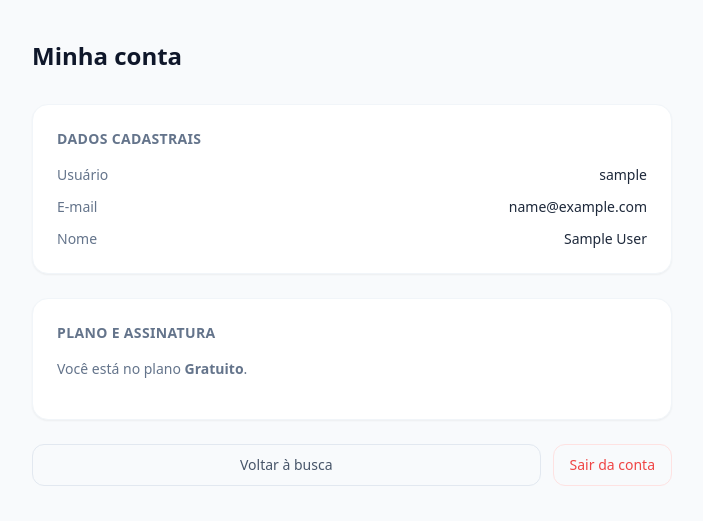
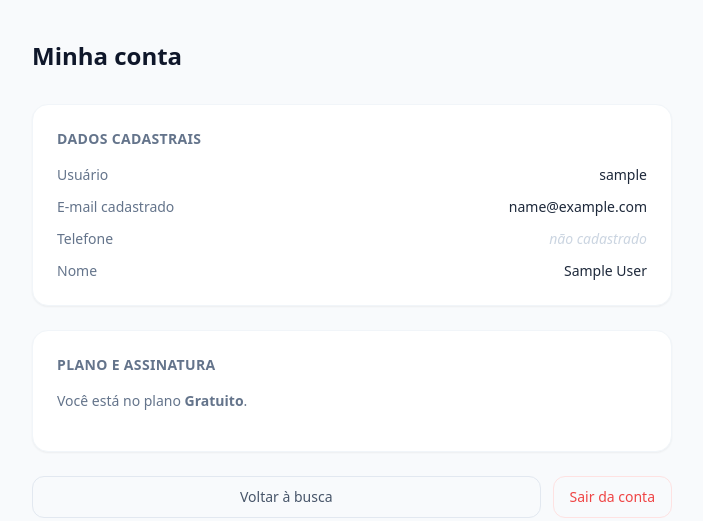
Before and after one commit to fabioGuttierrez/incide, a Django app: page /conta/perfil/ in a window 1280 px wide. Shown: the part 57-578 px from the top of the page, without its empty margins (288-991 px from the left). Run offline with Django 5.2, Linux system fonts and the light colour scheme; the visitor is signed in with stand-in values (Sample User, id 1); some libraries are stand-ins or nearby versions.

Commit message:
fix: corrige fluxo PIX e email no checkout Asaas + perfil do usuário
- Asaas: atualiza email do customer existente se estava vazio (PUT /customers/{id})
- Asaas: retry com 3 tentativas e intervalo de 2s ao buscar invoiceUrl do PIX
- Subscription.is_active: remove 'trial' da condição (só 'active' libera acesso)
- Checkout guard: redireciona ao link PIX se assinatura está pending/trial
- Profile: exibe Plano, Vigência (calculada via calendar), Email, Telefone
- View profile: calcula period_end com stdlib calendar sem dependência externa

Co-Authored-By: Claude Opus 4.6 <noreply@anthropic.com>

```diff
--- a/apps/accounts/models.py
+++ b/apps/accounts/models.py
@@ -74,7 +74,7 @@ class Subscription(models.Model):
 
     @property
     def is_active(self):
-        if self.status != 'active' and self.status != 'trial':
+        if self.status != 'active':
             return False
         if self.ends_at and self.ends_at < timezone.now():
             return False
--- a/apps/accounts/views.py
+++ b/apps/accounts/views.py
@@ -1,3 +1,5 @@
+import calendar
+
 from django.shortcuts import render, redirect
 from django.contrib.auth import authenticate, login, logout
 from django.contrib.auth.forms import AuthenticationForm
@@ -58,6 +60,24 @@ def profile_view(request):
     except Subscription.DoesNotExist:
         subscription = None
 
+    period_end = None
+    if subscription and subscription.starts_at:
+        starts = subscription.starts_at
+        if subscription.billing_cycle == 'annual':
+            year = starts.year + 1
+            month = starts.month
+            day = min(starts.day, calendar.monthrange(year, month)[1])
+            period_end = starts.replace(year=year, month=month, day=day)
+        else:
+            # monthly: advance 1 month
+            month = starts.month + 1
+            year = starts.year
+            if month > 12:
+                month = 1
+                year += 1
+            day = min(starts.day, calendar.monthrange(year, month)[1])
+            period_end = starts.replace(year=year, month=month, day=day)
+
     upgrade_plans = Plan.objects.filter(
         is_active=True, price_brl__gt=0
     ).order_by('price_brl')
@@ -65,4 +85,5 @@ def profile_view(request):
     return render(request, 'accounts/profile.html', {
         'subscription': subscription,
         'upgrade_plans': upgrade_plans,
+        'period_end': period_end,
     })
--- a/templates/accounts/profile.html
+++ b/templates/accounts/profile.html
@@ -15,10 +15,14 @@
         <span class="text-sm font-medium text-slate-800">{{ user.username }}</span>
       </div>
       <div class="flex items-center justify-between">
-        <span class="text-sm text-slate-500">E-mail</span>
+        <span class="text-sm text-slate-500">E-mail cadastrado</span>
         <span class="text-sm font-medium text-slate-800">
           {% if user.email %}{{ user.email }}{% else %}<span class="text-slate-300 italic">não cadastrado</span>{% endif %}
         </span>
+      </div>
+      <div class="flex items-center justify-between">
+        <span class="text-sm text-slate-500">Telefone</span>
+        <span class="text-sm italic text-slate-300">não cadastrado</span>
       </div>
       <div class="flex items-center justify-between">
         <span class="text-sm text-slate-500">Nome</span>
@@ -35,31 +39,51 @@
 
     {% if subscription %}
 
-      <!-- Status badge -->
-      <div class="flex items-center justify-between mb-4">
-        <div>
-          <p class="text-lg font-bold text-slate-900">{{ subscription.plan.name }}</p>
-          <p class="text-xs text-slate-400">
-            {{ subscription.get_billing_cycle_display }} ·
+      <!-- Resumo do plano -->
+      <div class="space-y-3 mb-4">
+        <div class="flex items-center justify-between">
+          <span class="text-sm text-slate-500">Plano contratado</span>
+          <div class="flex items-center gap-2">
+            <span class="text-sm font-semibold text-slate-800">{{ subscription.plan.name }}</span>
+            <span class="text-xs font-semibold px-2.5 py-0.5 rounded-full
+              {% if subscription.status == 'active' %}bg-green-100 text-green-700
+              {% elif subscription.status == 'trial' %}bg-blue-100 text-blue-700
+              {% elif subscription.status == 'pending' %}bg-amber-100 text-amber-700
+              {% elif subscription.status == 'past_due' %}bg-red-100 text-red-700
+              {% else %}bg-slate-100 text-slate-500{% endif %}">
+              {% if subscription.status == 'active' %}Ativo
+              {% elif subscription.status == 'trial' %}Trial
+              {% elif subscription.status == 'pending' %}Aguardando pagamento
+              {% elif subscription.status == 'past_due' %}Em atraso
+              {% else %}Cancelado{% endif %}
+            </span>
+          </div>
+        </div>
+
+        <div class="flex items-center justify-between">
+          <span class="text-sm text-slate-500">Ciclo</span>
+          <span class="text-sm font-medium text-slate-800">{{ subscription.get_billing_cycle_display }}</span>
+        </div>
+
+        {% if period_end %}
+          <div class="flex items-center justify-between">
+            <span class="text-sm text-slate-500">Vigência</span>
+            <span class="text-sm font-medium text-slate-800">
+              {{ subscription.starts_at|date:"d/m/Y" }} a {{ period_end|date:"d/m/Y" }}
+            </span>
+          </div>
+        {% endif %}
+
+        <div class="flex items-center justify-between">
+          <span class="text-sm text-slate-500">Valor</span>
+          <span class="text-sm font-medium text-slate-800">
             {% if subscription.billing_cycle == 'monthly' %}
               R$ {{ subscription.plan.price_brl|floatformat:0 }}/mês
             {% else %}
-              R$ {{ subscription.plan.price_brl|floatformat:0|add:"0" }}/ano
+              R$ {{ subscription.plan.price_brl|floatformat:0 }}/ano
             {% endif %}
-          </p>
+          </span>
         </div>
-        <span class="text-xs font-semibold px-3 py-1 rounded-full
-          {% if subscription.status == 'active' %}bg-green-100 text-green-700
-          {% elif subscription.status == 'trial' %}bg-blue-100 text-blue-700
-          {% elif subscription.status == 'pending' %}bg-amber-100 text-amber-700
-          {% elif subscription.status == 'past_due' %}bg-red-100 text-red-700
-          {% else %}bg-slate-100 text-slate-500{% endif %}">
-          {% if subscription.status == 'active' %}Ativo
-          {% elif subscription.status == 'trial' %}Trial
-          {% elif subscription.status == 'pending' %}Aguardando pagamento
-          {% elif subscription.status == 'past_due' %}Pagamento em atraso
-          {% else %}Cancelado{% endif %}
-        </span>
       </div>
 
       <!-- Alerta pagamento pendente -->
```
Also changed, not shown: apps/billing/asaas.py (+30 -8 lines), apps/billing/views.py (+13 -2 lines).
